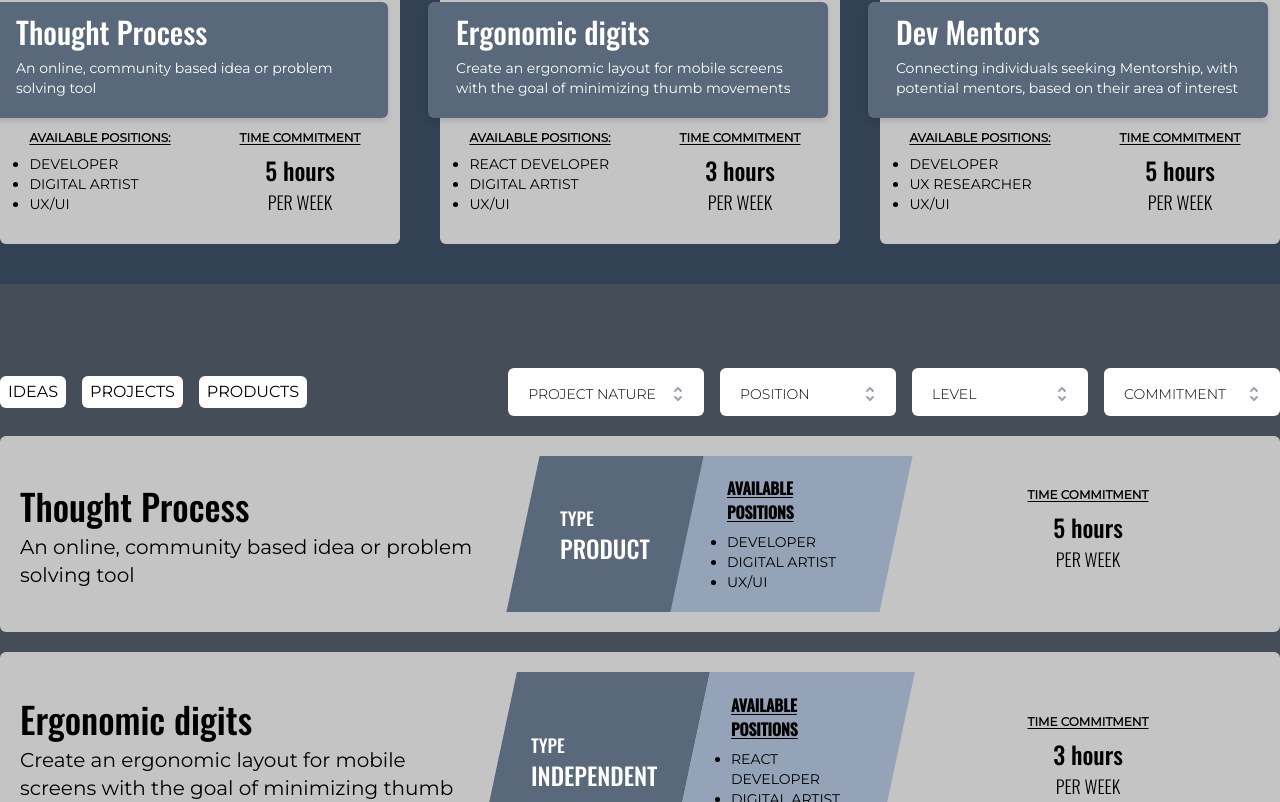
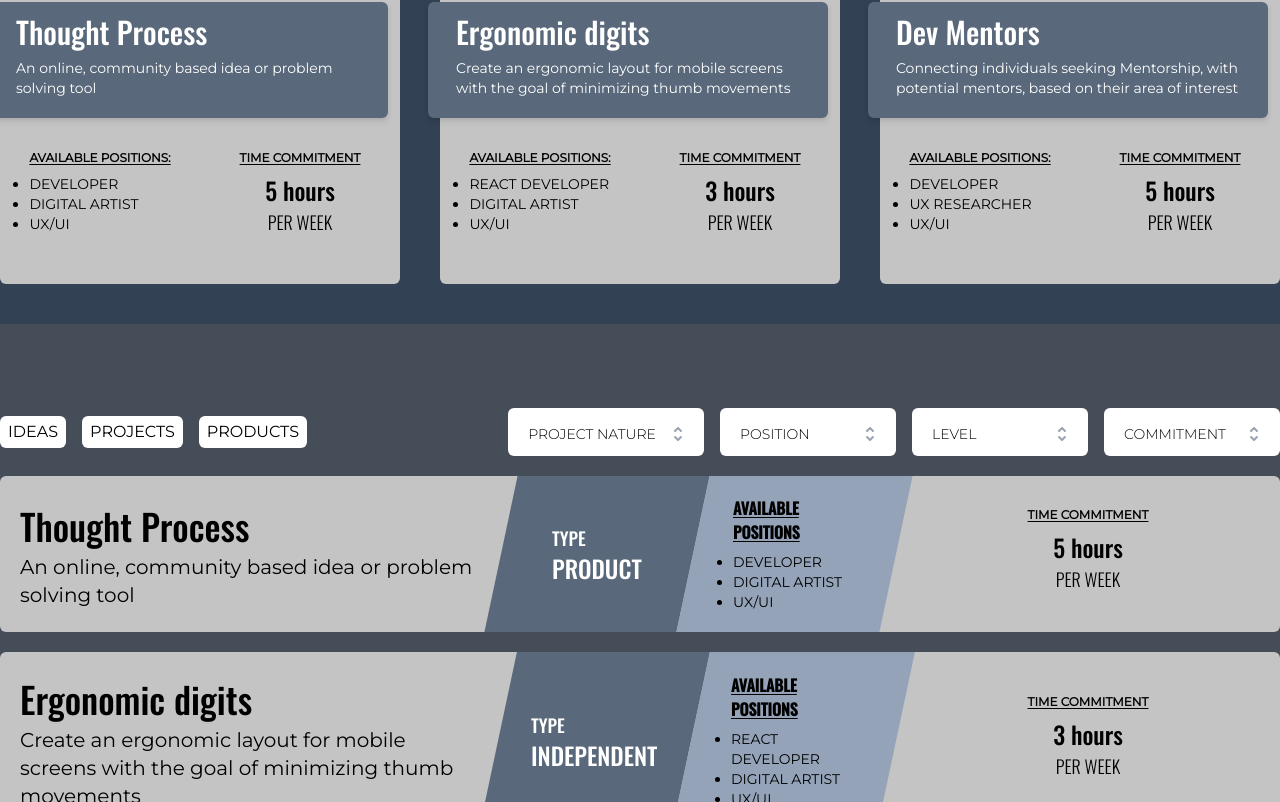
Before and after one commit to mdinacer/devlaunchers, a Next.js app: page / in a window 1280 px wide. Shown: the part 398-1200 px from the top of the page. Built offline with nearby package versions, Linux system fonts and the light colour scheme; a web font is replaced by a local one.

Commit message:
tweaked ProjectItem visuals

```diff
--- a/components/JoinUs/ProjectCard.tsx
+++ b/components/JoinUs/ProjectCard.tsx
@@ -8,7 +8,7 @@ export default function ProjectCard({ project }: Props) {
   return (
     <div className="rounded-md bg-[#c4c4c4] py-5">
       <p className=" py-5 text-center font-Montserrat text-xs font-bold uppercase text-black">{`${project.type} Platform`}</p>
-      <div className="-translate-x-3 -translate-y-3 rounded-md bg-[#59687a] px-5 py-3 pl-7 text-white drop-shadow-md lg:min-h-[12vh]">
+      <div className="bg-[#59687a] px-5 py-3 pl-7 text-white drop-shadow-md lg:min-h-[12vh] lg:-translate-x-3 lg:-translate-y-3 lg:rounded-md">
         {/* <p className=" font-Montserrat text-xs uppercase">{`${project.type} Platform`}</p> */}
         <p className=" font-Oswald text-3xl">{project.title}</p>
         <p className=" max-w-md flex-auto py-2 font-Montserrat text-sm font-normal">
@@ -16,7 +16,7 @@ export default function ProjectCard({ project }: Props) {
         </p>
       </div>
 
-      <div className=" grid  flex-initial grid-cols-2 grid-rows-1 text-black">
+      <div className=" grid flex-initial grid-cols-2 grid-rows-1 py-5 text-black">
         <div className="mx-auto">
           <p className="pb-2 font-Montserrat text-xs font-bold uppercase underline underline-offset-2">
             Available Positions:
--- a/components/JoinUs/ProjectListItem.tsx
+++ b/components/JoinUs/ProjectListItem.tsx
@@ -6,7 +6,7 @@ interface Props {
 
 export default function ProjectListItem({ project }: Props) {
   return (
-    <div className="flex h-auto w-full flex-col justify-evenly rounded-md bg-[#c4c4c4] py-5 text-black  lg:flex-row">
+    <div className="flex h-auto w-full flex-col justify-evenly rounded-md bg-[#c4c4c4] py-5 text-black lg:flex-row  lg:py-0">
       <div className="flex flex-auto items-center justify-start p-5 lg:justify-center">
         <div>
           <p className=" font-Oswald text-4xl leading-normal">
@@ -17,7 +17,7 @@ export default function ProjectListItem({ project }: Props) {
           </p>
         </div>
       </div>
-      <div className=" flex min-w-[12vw] flex-initial items-center justify-start bg-[#59687a] px-10 text-white lg:-skew-x-12 lg:justify-center">
+      <div className=" flex min-w-[15vw] flex-initial items-center justify-start bg-[#59687a] px-10 text-white lg:-skew-x-12 lg:justify-center">
         <p className="flex flex-col py-4 lg:skew-x-12">
           <span className=" font-Oswald text-lg uppercase">Type</span>
           <span className=" font-Oswald text-2xl uppercase">
@@ -26,7 +26,7 @@ export default function ProjectListItem({ project }: Props) {
         </p>
       </div>
 
-      <div className=" flex min-w-[12vw] flex-initial items-center justify-start bg-slate-400 py-5 px-10 lg:-skew-x-12  lg:justify-center">
+      <div className=" flex min-w-[15vw] flex-initial items-center justify-start bg-slate-400 py-5 px-10 lg:-skew-x-12  lg:justify-center">
         <div className="lg:skew-x-12">
           <p className="pb-2 font-Oswald text-base font-bold uppercase underline underline-offset-2">
             Available Positions
```
